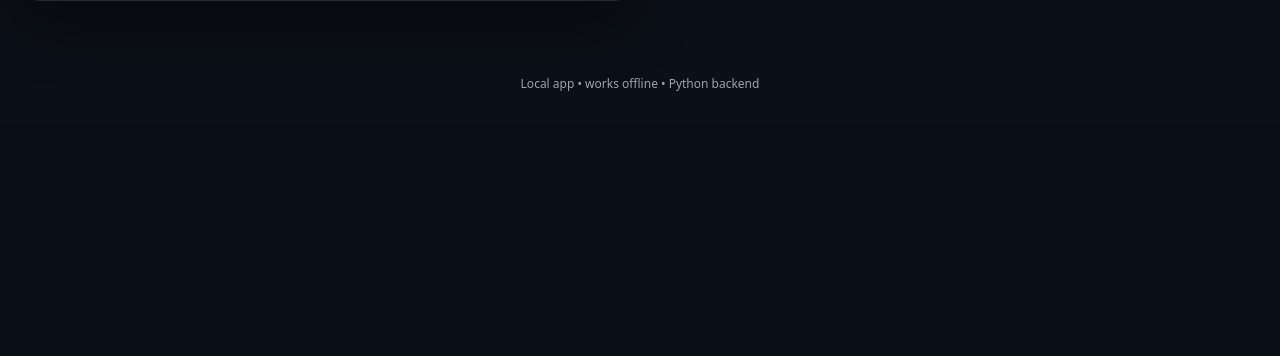
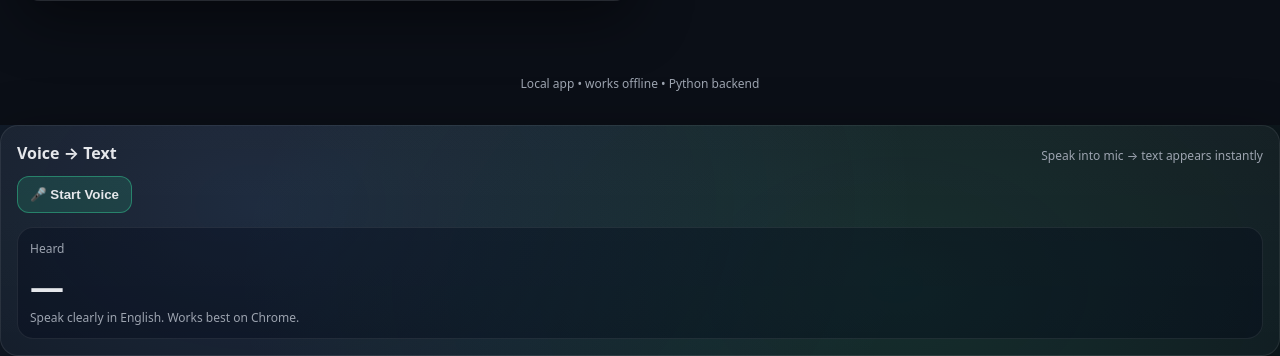
Before and after one commit to Ishita221/signsync-app, a FastAPI app: page / in a window 1280 px wide. Shown: the part 675-1031 px from the top of the page. Before the commit the page ends 766 px from the top, so only its background shows below. Run offline with FastAPI, Linux system fonts and the light colour scheme; parts of the project's set-up code (start-up, migrations or seed data) failed here and were passed over.

Commit message:
Update index.html

```diff
--- a/templates/index.html
+++ b/templates/index.html
@@ -79,7 +79,20 @@
         <span class="muted">Local app • works offline • Python backend</span>
       </footer>
     </div>
-
+<section class="card">
+  <div class="card-header">
+    <h2>Voice → Text</h2>
+    <div class="muted">Speak into mic → text appears instantly</div>
+  </div>
+  <div class="row">
+    <button class="btn" id="btnMic">🎤 Start Voice</button>
+  </div>
+  <div class="result">
+    <div class="result-label">Heard</div>
+    <div class="result-value" id="voiceOutput">—</div>
+    <div class="muted">Speak clearly in English. Works best on Chrome.</div>
+  </div>
+</section>
     <script src="/static/js/app.js"></script>
   </body>
 </html>
```
